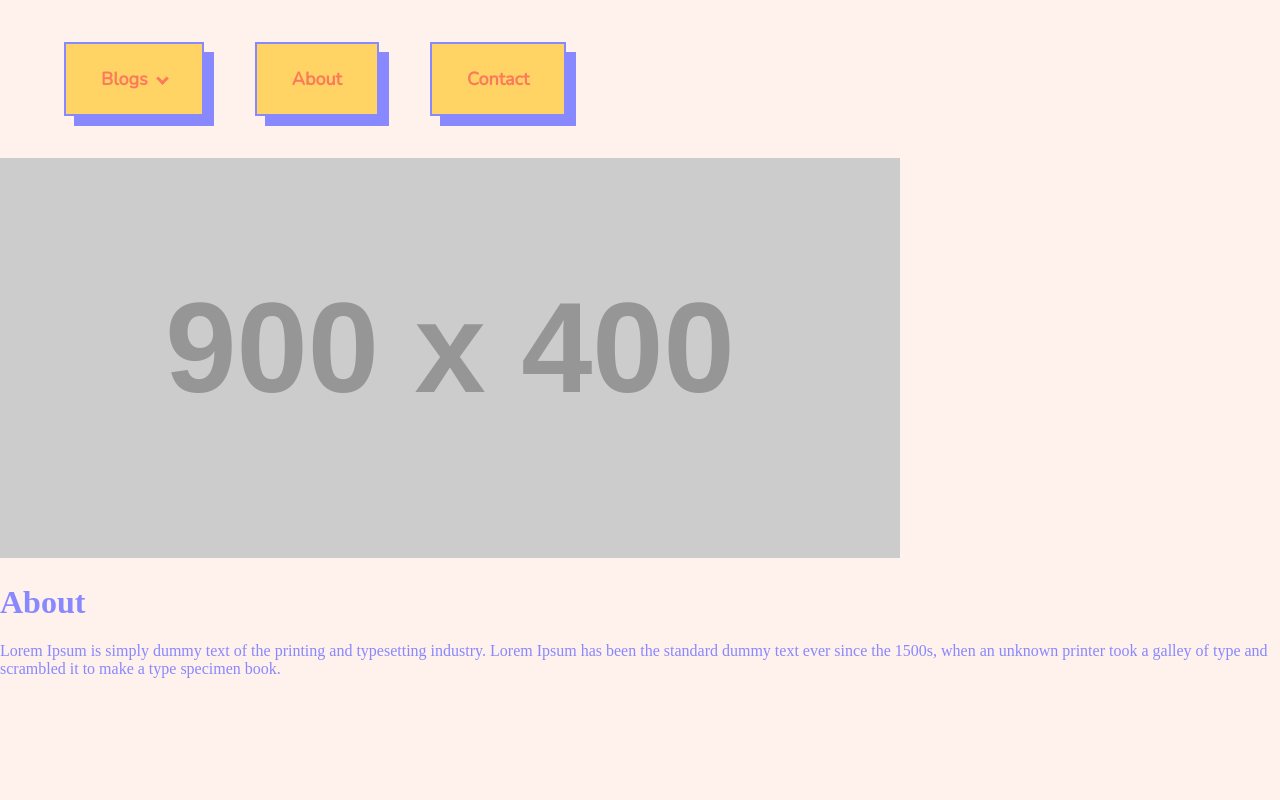
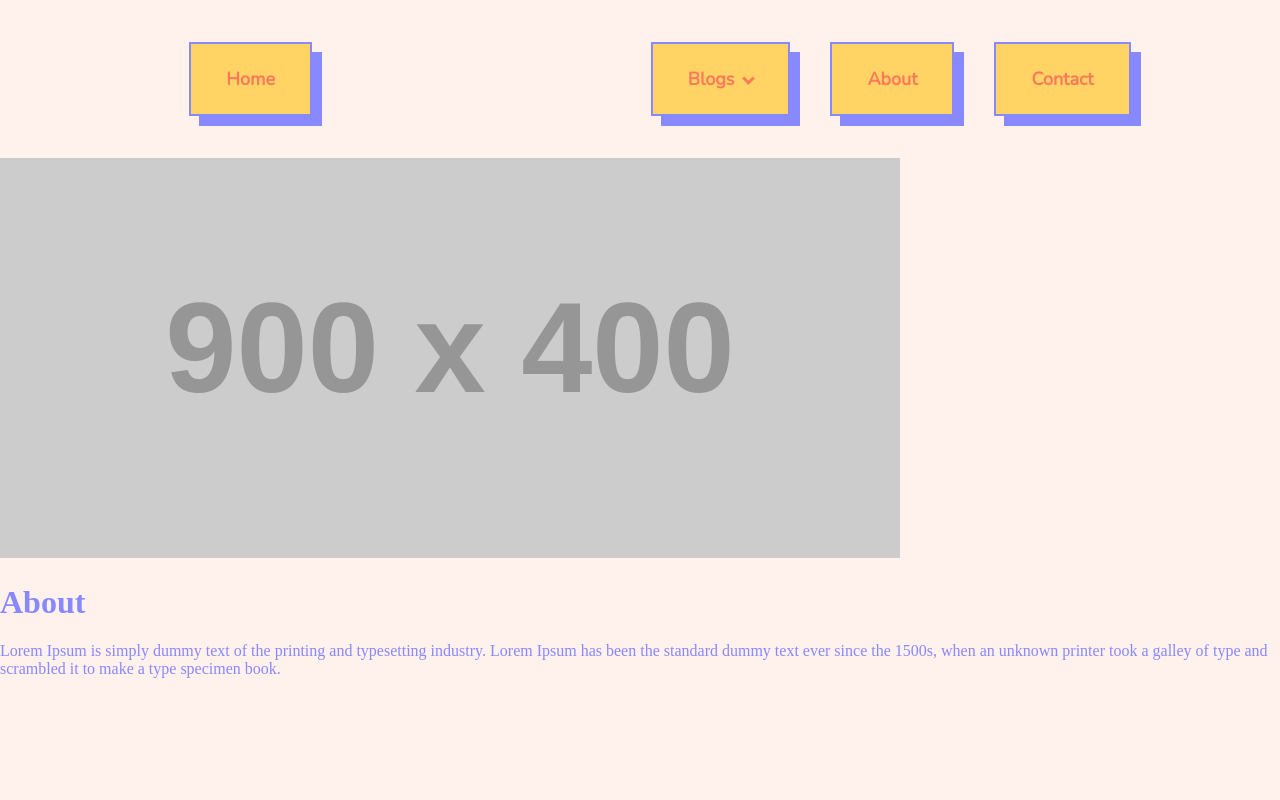
Before and after one commit to suvedhs/blog-with-vis, a React (Create React App) app: page /healthcare in a window 1280 px wide. Shown: the top 800 px of the page. Built offline with nearby package versions, Linux system fonts and the light colour scheme.

Commit message:
updated header, centerd website

```diff
--- a/src/components/NavbarScroller.tsx
+++ b/src/components/NavbarScroller.tsx
@@ -7,12 +7,11 @@ const Navbar = styled.nav`
   font-weight: 600;
   background: #fff1ec;
   display: flex;
-  flex-direction: column;
+  width: 100%;
   position: sticky;
   z-index: 1000;
   top: 0;
-  align-items: center;
-  justify-content: flex-start;
+  justify-content: space-around;
   a {
     text-decoration: none;
     color: #fc7a5b;
@@ -26,13 +25,11 @@ const Navbar = styled.nav`
 const Ul = styled.ul`
   display: flex;
   flex-wrap: nowrap;
-  padding-left: 3%;
   padding-top: 2%;
-  align-self: flex-start;
+  padding-bottom: 2%;
+  padding-left: 0;
   list-style-type: none;
-  padding-bottom: 2%;
-  -webkit-overflow-scrolling: touch;
-  width: 40%;
+  justify-content: center;
 `
 
 const Li = styled.li`
@@ -94,6 +91,7 @@ const NavbarScroller = (props: {links: {name: string; to: string}[], blogs: {nam
   const DropdownLinks: any = () => blogs.map((link: {name: string, to: string}) =>
       <Link key={link.name} className='navbar shadow dropdown-item' href={link.to}>{link.name}</Link>
   )
+  const home = { name: 'Home', to: '/' }
 
   function makeLink (link: {name: string; to: string}) {
     if (link.name === 'Blogs') {
@@ -121,7 +119,12 @@ const NavbarScroller = (props: {links: {name: string; to: string}[], blogs: {nam
 
   return (
       <Navbar>
-          <Ul>
+          <Ul className='left'>
+            <Li key={home.name}>
+              {makeLink(home)}
+            </Li>
+          </Ul>
+          <Ul className='right'>
             <NavLinks />
           </Ul>
       </Navbar>
--- a/src/index.css
+++ b/src/index.css
@@ -18,6 +18,8 @@ html {
 body {
     margin: 0px;
     height: 100%;
+    max-width: 2000px;
+    margin: auto;
 }
 
 #root {
```
